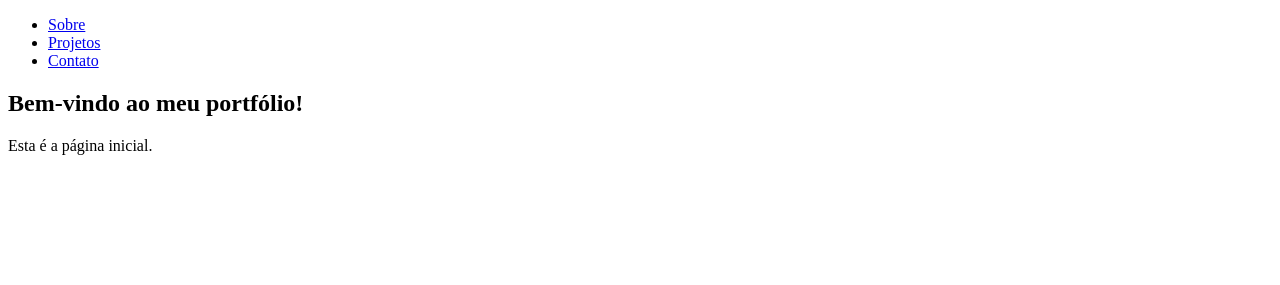
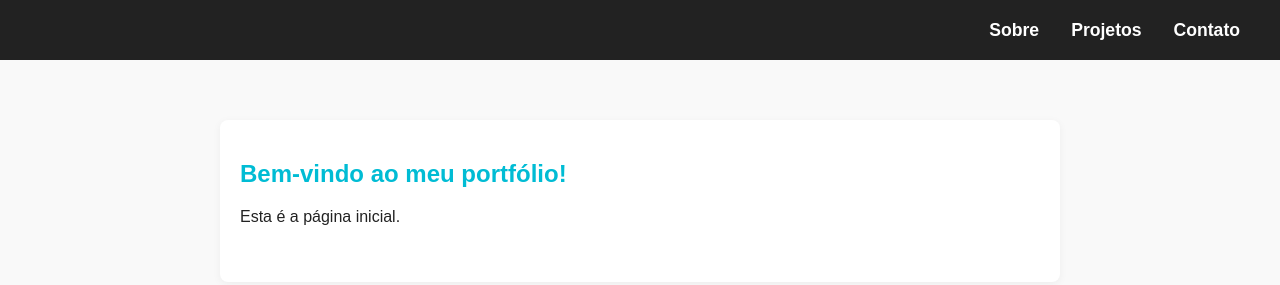
Before and after one commit to fatec-sjc-dsm-portfolio/ra1461392321042, a website: page docs/index.html in a window 1280 px wide. Drawn offline with Linux system fonts and the light colour scheme; the site is published under a folder, as on GitHub Pages, so addresses that start at the root find nothing.

Commit message:
ajuste página home

```diff
--- a/docs/index.html
+++ b/docs/index.html
@@ -4,12 +4,11 @@
     <meta charset="UTF-8">
     <meta name="viewport" content="width=device-width, initial-scale=1.0">
     <title>Meu Portfólio</title>
-    <link rel="stylesheet" href="/assets/style.css">
+    <link rel="stylesheet" href="assets/style.css">
 </head>
 <body>
     <nav aria-label="Menu principal">
         <ul id="menu-list">
-            <!-- O menu será preenchido via JS -->
         </ul>
     </nav>
     <div id="conteudo"></div>
```
